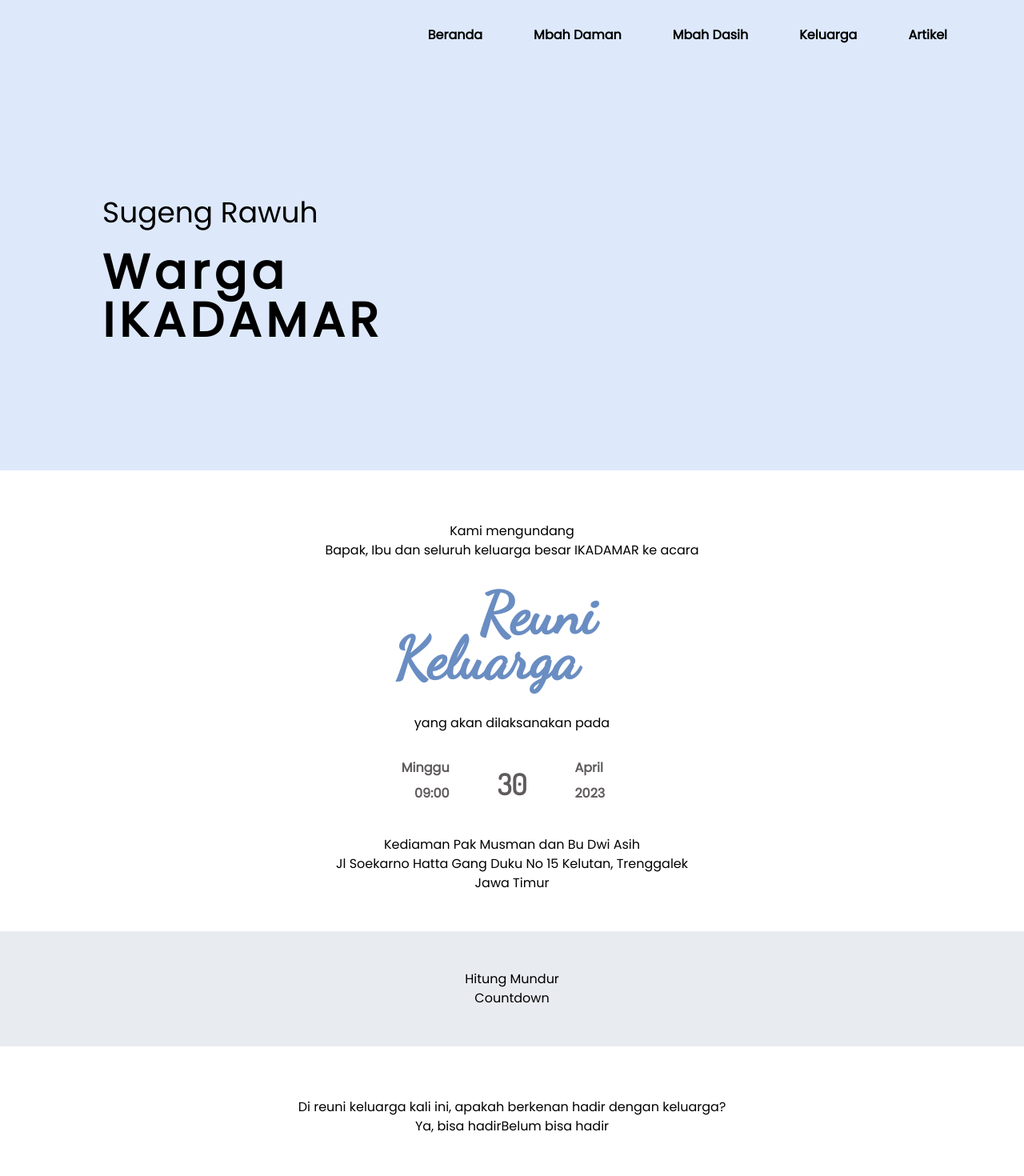
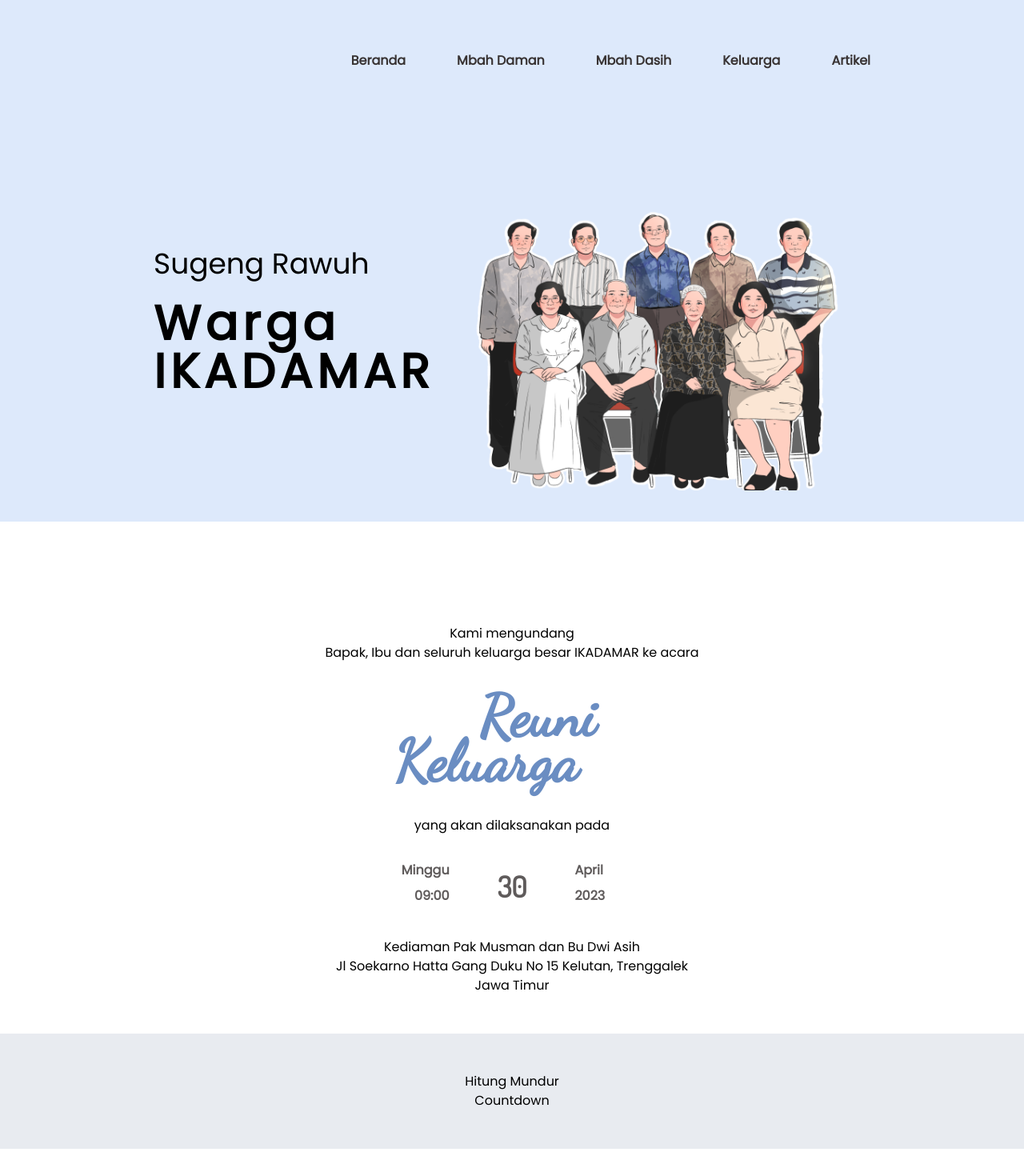
Before and after one commit to ariefgp/ikadamar, a Next.js app: page / in a window 1280 px wide. Shown: the top 1470 px of the page at 80% size. Built offline with nearby package versions, Linux system fonts and the light colour scheme.

Commit message:
add main image

```diff
--- a/app/invitation/page.tsx
+++ b/app/invitation/page.tsx
@@ -1,20 +1,30 @@
-import React from 'react'
+import React from 'react';
+import Image from "next/image";
+import Link from 'next/link';
 
 function Invitation() {
   return (
     <div className="flex flex-col text-center">
-        <div className="basis-full bg-[#DDE9FB]">
+        <div className="basis-full bg-[#DDE9FB] px-48">
             <div className='flex flex-row min-h-[500px] items-center'>
-                <div className="basis-1/2">
-                    <div className="text-left ml-32 text-4xl">Sugeng Rawuh</div>
-                    <div className="text-left ml-32 mt-6 text-6xl font-semibold tracking-widest">Warga <br /> IKADAMAR</div>
+                <div className="basis-2/5">
+                    <div className="text-left text-4xl">Sugeng Rawuh</div>
+                    <div className="text-left mt-6 text-6xl font-semibold tracking-widest">Warga <br /> IKADAMAR</div>
                 </div>
-                <div className="basis-1/2"></div>
+                <div className="basis-3/5">
+                    <Image
+                        src="/main_thumbnail.png"
+                        alt="Main Image Ikadamar"
+                        height="800"
+                        width="1200"
+                        className='-mb-12'
+                    />
+                </div>
             </div>
 
         </div>
-        <div className="basis-full">
-            <div className="mt-16">
+        <div className="basis-full px-48">
+            <div className="mt-32">
                 <div>Kami mengundang</div>
                 <div>Bapak, Ibu dan seluruh keluarga besar IKADAMAR ke acara</div>
             </div>
@@ -48,18 +58,18 @@ function Invitation() {
                 </div>
             </div>
         </div>
-        <div className="basis-full bg-[#E8EBF0] mt-12 p-12">
+        <div className="basis-full bg-[#E8EBF0] mt-12 py-12 px-48">
             <div className="">Hitung Mundur</div>
             <div>Countdown</div>
         </div>
-        <div className="basis-full">
+        <div className="basis-full px-48">
             <div className="mt-16">Di reuni keluarga kali ini, apakah berkenan hadir dengan keluarga?</div>
-            <div>
-                <button>Ya, bisa hadir</button>
-                <button>Belum bisa hadir</button>
+            <div className="mt-8">
+                <Link href="#" className="py-2 px-6 bg-[#8EB1E6] text-white shadow-xl m-5 rounded-md">Ya, bisa hadir</Link>
+                <Link href="#" className="py-2 px-6 text-[#8EB1E5] shadow-xl m-5 border border-[#E8EBF0] rounded-md">Belum bisa hadir</Link>
             </div>
         </div>
-        <div className="basis-full my-16 p-5 bg-[#C7D1E1]">
+        <div className="basis-full my-10 py-8 bg-[#C7D1E1] text-white px-48">
             Copyright @ariefgp. 2023
         </div>
     </div>
--- a/app/navbar.tsx
+++ b/app/navbar.tsx
@@ -1,13 +1,24 @@
+import Link from 'next/link'
 import React from 'react'
 
 function Navbar() {
   return (
-   <header className="hidden md:flex md:flex-row-reverse gap-16 py-8 pr-24 font-bold bg-[#DDE9FB]">
-    <div>Artikel</div>
-    <div>Keluarga</div>
-    <div>Mbah Dasih</div>
-    <div>Mbah Daman</div>
-    <div>Beranda</div>
+   <header className="hidden md:flex md:flex-row-reverse gap-16 py-16 px-48 font-bold bg-[#DDE9FB] text-[#383333]">
+    <div>
+        <Link href="/artikel" className='hover:text-[#7791BA]'> Artikel </Link>
+    </div>
+    <div>
+        <Link href="/keluarga" className='hover:text-[#7791BA]'> Keluarga </Link>
+    </div>
+    <div>
+        <Link href="/mbah-dasih" className='hover:text-[#7791BA]'> Mbah Dasih </Link>
+    </div>
+    <div>
+        <Link href="/mbah-daman" className='hover:text-[#7791BA]'> Mbah Daman </Link>
+    </div>
+    <div>
+        <Link href="/" className='hover:text-[#7791BA]'> Beranda </Link>
+    </div>
    </header>
   )
 }
```
Also changed, not shown: public/main_thumbnail.png (added).
